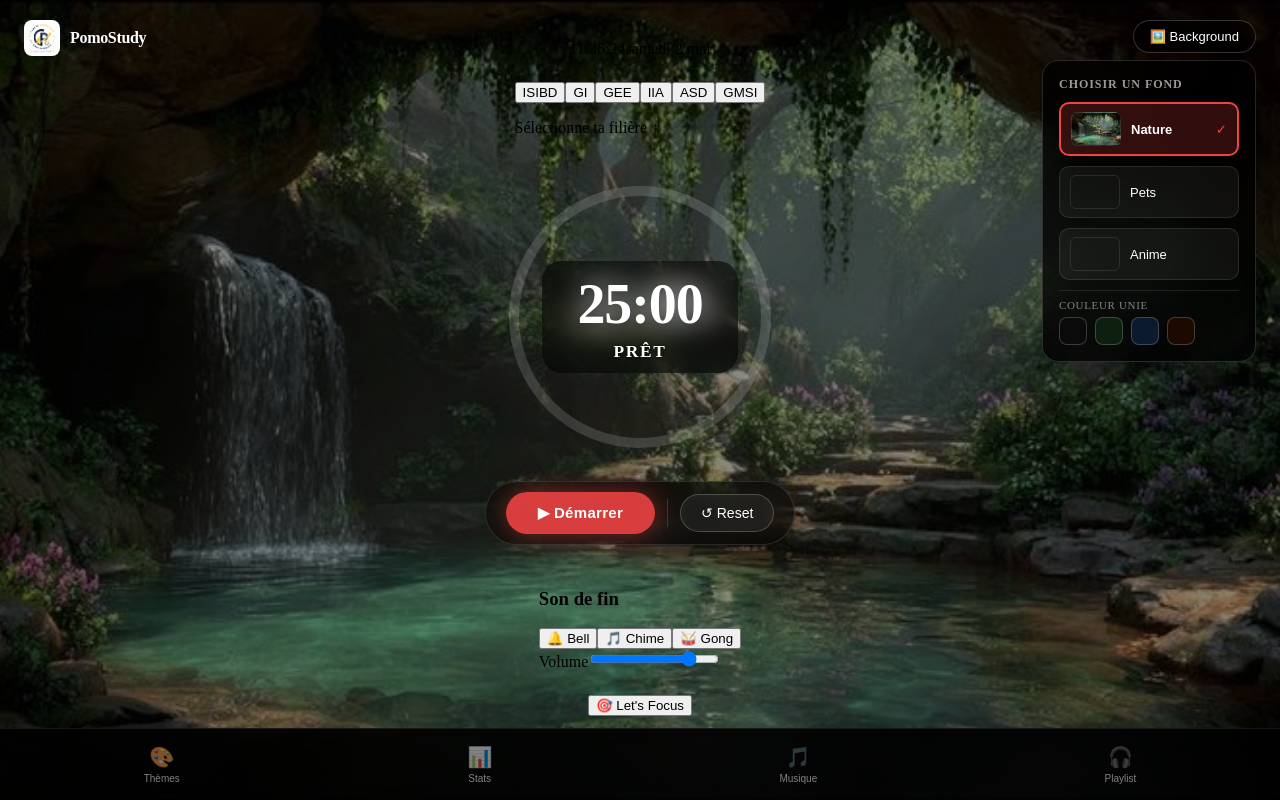
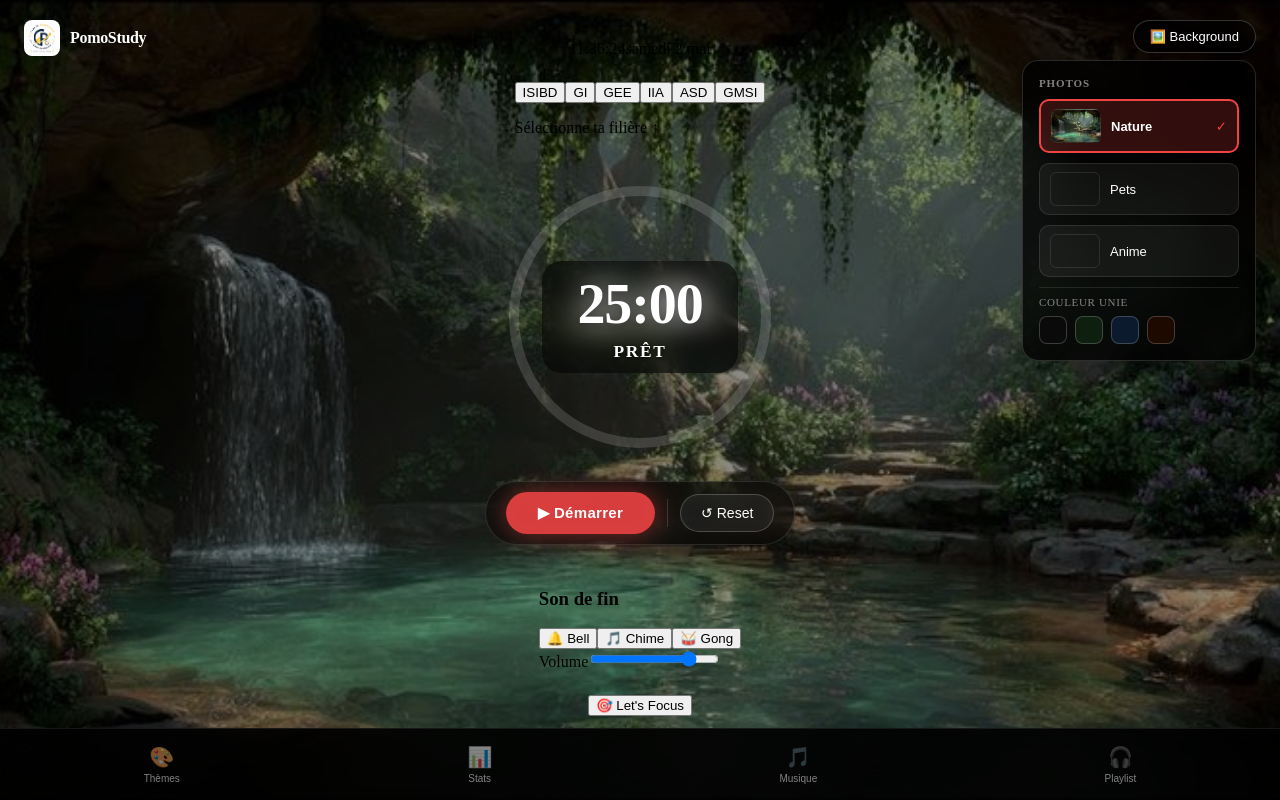
Before and after one commit to chakourrime-design/pomostudy-pro, a React (Vite) app: page / in a window 1280 px wide. Both pictures are taken after a click on the button "🖼️ Background". Shown: the top 800 px of the page. Built offline with nearby package versions, Linux system fonts and the light colour scheme.

Commit message:
fix : Background type BgOption

```diff
--- a/src/components/layout/Background.tsx
+++ b/src/components/layout/Background.tsx
@@ -1,16 +1,30 @@
 import { useState } from 'react'
 import { motion, AnimatePresence } from 'framer-motion'
 
+// ✅ Renommé BgOption pour éviter le conflit avec le type global Background
+type BgOption = {
+  id: string
+  src: string
+  label: string
+  color?: string
+}
+
 const BACKGROUNDS = [
-  { id: 'ensab1', src: '/backgrounds/background1.jfif', label: 'Nature' },
-  { id: 'ensab2', src: '/backgrounds/téléchargement(1).jfif', label: 'Pets' },
-  { id: 'ensab3', src: '/backgrounds/téléchargement(2).jfif', label: 'Anime' },
+  { id: 'ensab1', src: '/backgrounds/background1.jfif', label: 'Nature', color: '' },
+  { id: 'ensab2', src: '/backgrounds/téléchargement(1).jfif', label: 'Pets', color: '' },
+  { id: 'ensab3', src: '/backgrounds/téléchargement(2).jfif', label: 'Anime', color: '' },
+] as const satisfies readonly { id: string; src: string; label: string; color: string }[]
+
+const SOLID_COLORS: BgOption[] = [
+  { id: 'color1', src: '', label: 'Noir',   color: '#0a0a0a' },
+  { id: 'color2', src: '', label: 'Forêt',  color: '#0D1F0F' },
+  { id: 'color3', src: '', label: 'Océan',  color: '#0C1A2E' },
+  { id: 'color4', src: '', label: 'Sunset', color: '#1C0A00' },
 ]
 
 export function Background() {
-  const [selected, setSelected] = useState(BACKGROUNDS[0])
+  const [selected, setSelected] = useState<BgOption>(BACKGROUNDS[0])
   const [showPicker, setShowPicker] = useState(false)
-
   return (
     <>
       {/* Background actif */}
@@ -23,7 +37,8 @@ export function Background() {
           transition={{ duration: 0.8 }}
           style={{
             position: 'fixed', inset: 0, zIndex: -1,
-            backgroundImage: `url(${selected.src})`,
+            backgroundImage: selected.src ? `url(${selected.src})` : 'none',
+            backgroundColor: selected.color ?? '#0a0a0a',
             backgroundSize: 'cover',
             backgroundPosition: 'center',
           }}
@@ -82,16 +97,16 @@ export function Background() {
               display: 'flex',
               flexDirection: 'column',
               gap: 10,
-              minWidth: 180
+              minWidth: 200
             }}
           >
+            {/* Photos */}
             <span style={{
-              color: '#fff', fontSize: 12,
-              fontWeight: 600, opacity: 0.6,
-              letterSpacing: '0.08em',
+              color: '#fff', fontSize: 11, fontWeight: 600,
+              opacity: 0.5, letterSpacing: '0.08em',
               textTransform: 'uppercase'
             }}>
-              Choisir un fond
+              Photos
             </span>
 
             {BACKGROUNDS.map(bg => (
@@ -104,26 +119,20 @@ export function Background() {
                   setShowPicker(false)
                 }}
                 style={{
-                  display: 'flex',
-                  alignItems: 'center',
-                  gap: 10,
-                  padding: '8px 10px',
-                  borderRadius: 10,
+                  display: 'flex', alignItems: 'center', gap: 10,
+                  padding: '8px 10px', borderRadius: 10,
                   border: selected.id === bg.id
                     ? '2px solid #EF4444'
                     : '1px solid rgba(255,255,255,0.1)',
                   background: selected.id === bg.id
                     ? 'rgba(239,68,68,0.2)'
                     : 'rgba(255,255,255,0.05)',
-                  cursor: 'pointer',
-                  width: '100%',
+                  cursor: 'pointer', width: '100%',
                   transition: 'all 0.15s'
                 }}
               >
-                {/* Miniature */}
                 <div style={{
-                  width: 48, height: 32,
-                  borderRadius: 6,
+                  width: 48, height: 32, borderRadius: 6,
                   backgroundImage: `url(${bg.src})`,
                   backgroundSize: 'cover',
                   backgroundPosition: 'center',
@@ -142,34 +151,31 @@ export function Background() {
               </motion.button>
             ))}
 
-            {/* Option couleur unie */}
+            {/* Couleurs unies */}
             <div style={{
               borderTop: '1px solid rgba(255,255,255,0.1)',
               paddingTop: 8,
-              display: 'flex',
-              flexDirection: 'column',
-              gap: 6
+              display: 'flex', flexDirection: 'column', gap: 8
             }}>
               <span style={{
-                color: '#fff', fontSize: 11,
-                opacity: 0.5, letterSpacing: '0.06em',
-                textTransform: 'uppercase'
+                color: '#fff', fontSize: 11, opacity: 0.5,
+                letterSpacing: '0.06em', textTransform: 'uppercase'
               }}>
                 Couleur unie
               </span>
               <div style={{ display: 'flex', gap: 8 }}>
-                {['#0a0a0a', '#0D1F0F', '#0C1A2E', '#1C0A00'].map(color => (
+                {SOLID_COLORS.map(c => (
                   <button
-                    key={color}
+                    key={c.id}
                     onClick={() => {
-                      setSelected({ id: color, src: '', label: color })
+                      setSelected(c)  // ✅ même type Background
                       setShowPicker(false)
                     }}
+                    title={c.label}
                     style={{
-                      width: 28, height: 28,
-                      borderRadius: 8,
-                      background: color,
-                      border: selected.id === color
+                      width: 28, height: 28, borderRadius: 8,
+                      background: c.color,
+                      border: selected.id === c.id
                         ? '2px solid #EF4444'
                         : '1px solid rgba(255,255,255,0.2)',
                       cursor: 'pointer'
@@ -178,6 +184,7 @@ export function Background() {
                 ))}
               </div>
             </div>
+
           </motion.div>
         )}
       </AnimatePresence>
```
